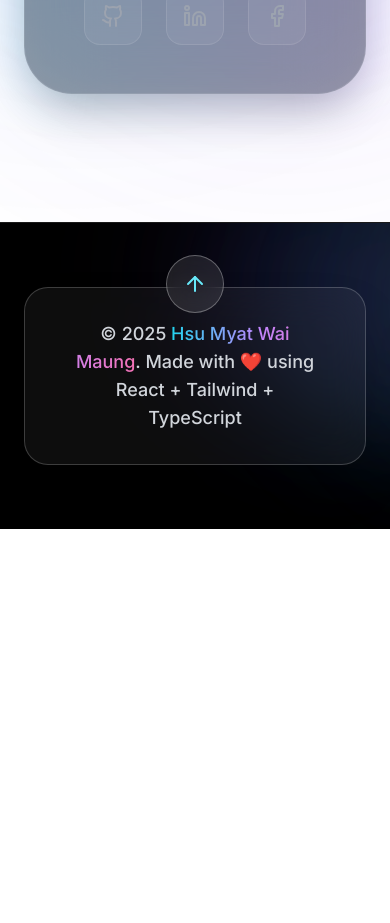
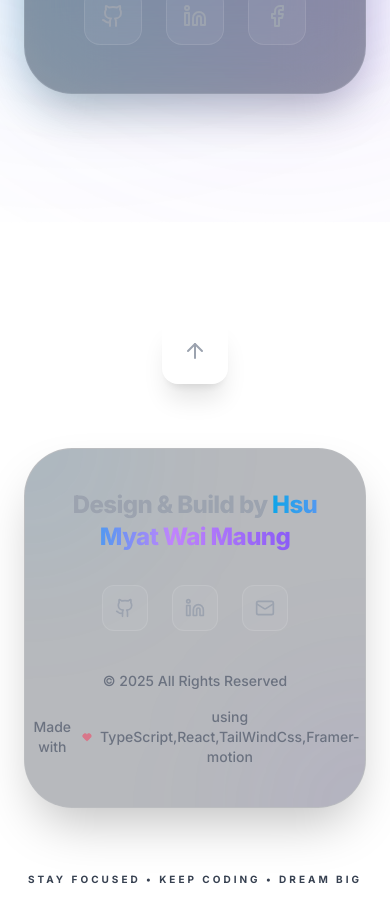
Before and after one commit to Hsu212/My_Portfolio, a React (Vite) app: page / in a window 390 px wide. Shown: the part 6265-7188 px from the top of the page. Before the commit the page ends 6794 px from the top, so only its background shows below. Built offline with nearby package versions, Linux system fonts and the light colour scheme.

Commit message:
Enhance Footer with 3D effects and social links
Added 3D tilt effect and social media links to the footer.

```diff
--- a/src/components/Footer.tsx
+++ b/src/components/Footer.tsx
@@ -1,56 +1,116 @@
-import { motion } from "framer-motion";
-import { ArrowUp } from "lucide-react";
+import { motion, useMotionValue, useSpring, useTransform } from "framer-motion";
+import { ArrowUp, Github, Linkedin, Mail, Heart } from "lucide-react";
 
 export function Footer() {
   const currentYear = new Date().getFullYear();
 
+  // 3D Tilt Logic for the Footer Card
+  const x = useMotionValue(0);
+  const y = useMotionValue(0);
+  const mouseXSpring = useSpring(x, { stiffness: 150, damping: 20 });
+  const mouseYSpring = useSpring(y, { stiffness: 150, damping: 20 });
+  const rotateX = useTransform(mouseYSpring, [-0.5, 0.5], ["5deg", "-5deg"]);
+  const rotateY = useTransform(mouseXSpring, [-0.5, 0.5], ["-5deg", "5deg"]);
+
+  const handleMouseMove = (e: React.MouseEvent<HTMLDivElement>) => {
+    const rect = e.currentTarget.getBoundingClientRect();
+    x.set((e.clientX - rect.left) / rect.width - 0.5);
+    y.set((e.clientY - rect.top) / rect.height - 0.5);
+  };
+
+  const handleMouseLeave = () => {
+    x.set(0);
+    y.set(0);
+  };
+
+  const scrollToTop = () => {
+    window.scrollTo({ top: 0, behavior: "smooth" });
+  };
+
   return (
-    <footer className="relative py-16 overflow-hidden bg-black border-t border-white/10">
-      {/* Subtle animated background orbs (consistent with other sections) */}
-      <div className="absolute inset-0">
-        {[...Array(4)].map((_, i) => (
+    <footer className="relative pt-24 pb-12 overflow-hidden bg-transparent">
+      {/* Top Divider with Gradient Mask to prevent overlap issues */}
+      <div className="absolute top-0 left-0 w-full h-px bg-gradient-to-r from-transparent via-white/10 to-transparent" />
+
+      <div className="container relative z-10 px-6 mx-auto max-w-7xl">
+        <div className="flex flex-col items-center">
+
+          {/* Back to Top Button - Modern Floating Design */}
+          <motion.button
+            onClick={scrollToTop}
+            whileHover={{ y: -8, scale: 1.1 }}
+            whileTap={{ scale: 0.9 }}
+            className="group relative mb-16 p-5 rounded-2xl bg-white/5 border border-white/10 backdrop-blur-xl hover:border-primary/50 transition-all duration-500 shadow-xl"
+          >
+            <div className="absolute inset-0 bg-primary/20 blur-xl opacity-0 group-hover:opacity-100 transition-opacity" />
+            <ArrowUp className="w-6 h-6 text-gray-400 group-hover:text-primary transition-colors" />
+            <span className="absolute -top-12 left-1/2 -translate-x-1/2 scale-0 group-hover:scale-100 transition-transform text-xs font-bold tracking-widest uppercase text-primary whitespace-nowrap">
+              Back to Top
+            </span>
+          </motion.button>
+
+          {/* 3D Main Footer Card */}
           <motion.div
+            onMouseMove={handleMouseMove}
+            onMouseLeave={handleMouseLeave}
+            style={{ rotateX, rotateY, transformStyle: "preserve-3d" }}
+            className="relative w-full max-w-4xl perspective-1000"
+          >
+            <div
+              style={{ transform: "translateZ(50px)" }}
+              className="relative p-10 md:p-12 border border-white/5 bg-gray-900/30 backdrop-blur-2xl rounded-[3rem] shadow-2xl overflow-hidden text-center"
+            >
+              {/* Subtle Internal Glow */}
+              <div className="absolute -top-24 -left-24 w-48 h-48 bg-primary/10 blur-[80px] rounded-full" />
+              <div className="absolute -bottom-24 -right-24 w-48 h-48 bg-secondary/10 blur-[80px] rounded-full" />
+
+              <div className="relative z-10">
+                <h3 className="text-2xl md:text-3xl font-black mb-8 tracking-tight">
+                  <span className="text-gray-400">Design & Build by </span>
+                  <span className="text-transparent bg-gradient-to-r from-primary via-purple-400 to-secondary bg-clip-text">
+                    Hsu Myat Wai Maung
+                  </span>
+                </h3>
+
+                <div className="flex justify-center gap-6 mb-10">
+                  {[
+                    { icon: Github, link: "https://github.com/Hsu212" },
+                    { icon: Linkedin, link: "https://www.linkedin.com/in/hsu-maung-373216393/" },
+                    { icon: Mail, link: "mailto:kienbrown76@gmail.com" }
+                  ].map((social, i) => (
+                    <motion.a
                       key={i}
-            className="absolute rounded-full w-80 h-80 bg-gradient-to-r from-purple-600/10 via-cyan-600/10 to-pink-600/10 blur-3xl"
-            animate={{
-              x: [0, 100, -100, 0],
-              y: [0, -60, 60, 0],
-            }}
-            transition={{
-              duration: 20 + i * 5,
-              repeat: Infinity,
-              ease: "linear",
-            }}
-            style={{
-              left: `${20 + 20 * i}%`,
-              bottom: "10%",
-            }}
-          />
+                      href={social.link}
+                      target="_blank"
+                      rel="noopener noreferrer"
+                      whileHover={{ y: -5, scale: 1.1 }}
+                      className="p-3 rounded-xl bg-white/5 border border-white/10 text-gray-400 hover:text-white hover:bg-white/10 transition-all"
+                    >
+                      <social.icon className="w-5 h-5" />
+                    </motion.a>
                   ))}
                 </div>
 
-      <div className="container relative z-10 text-center">
-        <div className="inline-block px-12 py-8 border shadow-2xl rounded-3xl bg-white/5 backdrop-blur-xl border-white/20">
-          <p className="text-lg font-medium text-gray-300">
-            © {currentYear}{" "}
-            <span className="text-transparent bg-gradient-to-r from-cyan-400 via-purple-400 to-pink-400 bg-clip-text">
-              Hsu Myat Wai Maung
-            </span>
-            . Made with{" "}
-            <span className="text-red-400">❤️</span>{" "}
-            using React + Tailwind + TypeScript
+                <div className="flex flex-col md:flex-row items-center justify-center gap-4 text-sm font-medium text-gray-500">
+                  <p>© {currentYear} All Rights Reserved</p>
+                  <span className="hidden md:block text-gray-800">•</span>
+                  <p className="flex items-center gap-2">
+                    Made with <Heart className="w-4 h-4 text-rose-500 fill-rose-500 animate-pulse" /> using TypeScript,React,TailWindCss,Framer-motion
                   </p>
                 </div>
+              </div>
+            </div>
+          </motion.div>
 
-        {/* Back to Top Button */}
-        <motion.a
-          href="#"
-          whileHover={{ y: -8, scale: 1.1 }}
-          whileTap={{ scale: 0.95 }}
-          className="absolute p-4 transition-all duration-500 -translate-x-1/2 border rounded-full -top-8 left-1/2 bg-white/10 backdrop-blur-md border-white/30 hover:border-cyan-400/60 hover:shadow-lg hover:shadow-cyan-500/40 group"
+          {/* Final Bottom Spacing/Tagline */}
+          <motion.div
+            initial={{ opacity: 0 }}
+            whileInView={{ opacity: 1 }}
+            className="mt-16 text-[10px] font-bold tracking-[0.3em] uppercase text-gray-700 select-none"
           >
-          <ArrowUp className="w-6 h-6 transition-colors text-cyan-300 group-hover:text-cyan-200" />
-        </motion.a>
+            Stay Focused • Keep Coding • Dream Big
+          </motion.div>
+        </div>
       </div>
     </footer>
   );
```
Lines whose indentation alone changed are shown as unchanged.
